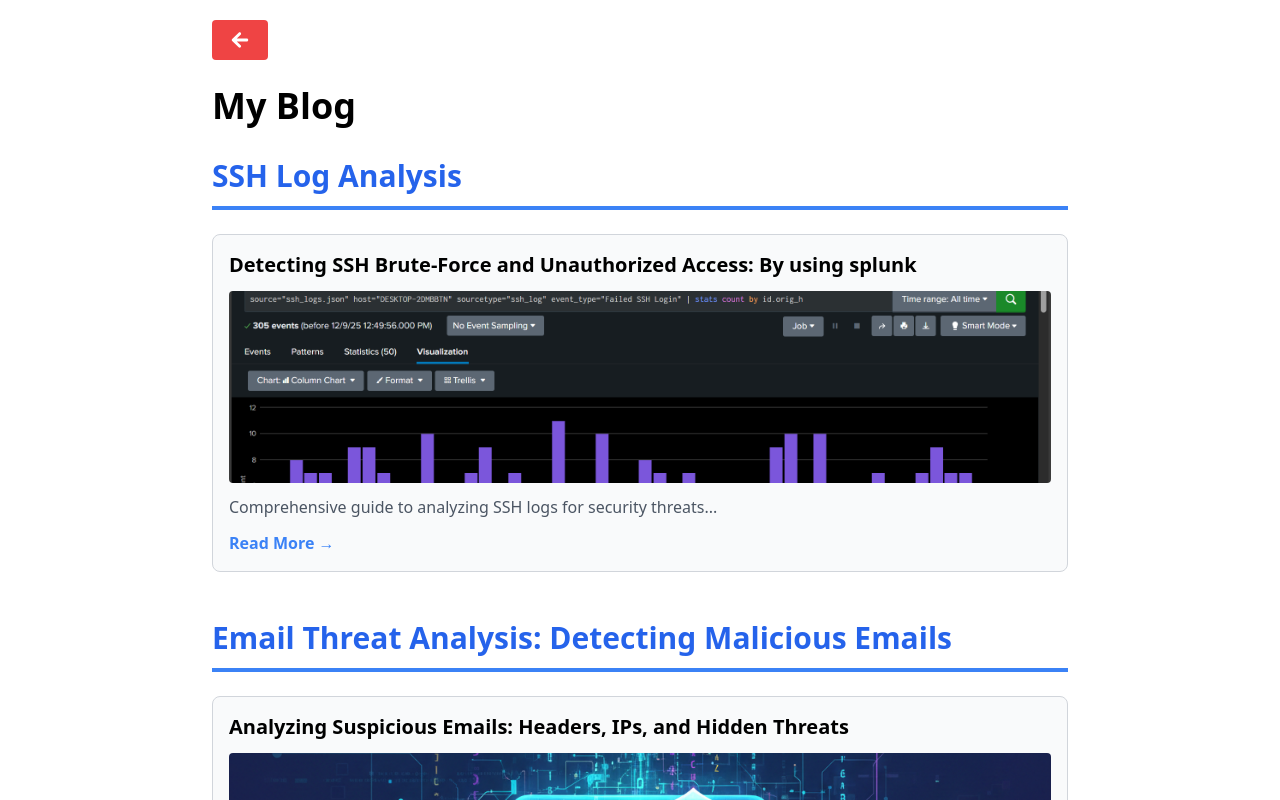
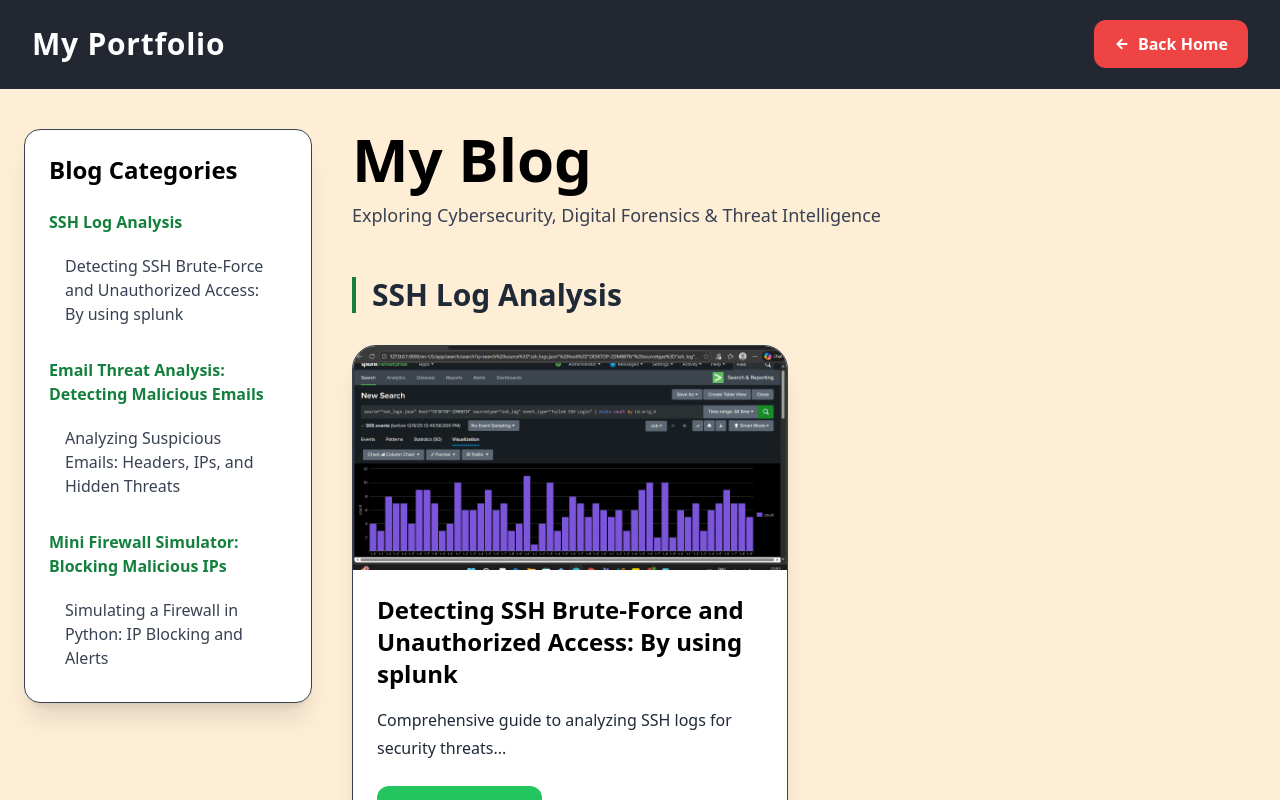
Before and after one commit to Viren-webx/portfolio, a React (Vite) app: page /blog in a window 1280 px wide. Shown: the top 800 px of the page. Built offline with nearby package versions, Linux system fonts and the light colour scheme.

Commit message:
Refactor BlogList for improved layout and navigation
Refactor BlogList component to improve layout and functionality. Added smooth scrolling to posts and enhanced the sidebar for better navigation.

```diff
--- a/src/BlogList.jsx
+++ b/src/BlogList.jsx
@@ -1,61 +1,226 @@
 import { Link } from "react-router-dom";
+import { useEffect, useState } from "react";
 import { useBlog } from "./UserContext/BlogContext";
 import { IoMdArrowRoundBack } from "react-icons/io";
 
-
 function BlogList() {
 const ctx = useBlog();
-  if (!ctx) return <div className="text-center py-8">Loading...</div>;
+
+if (!ctx) {
+  return <div>Loading...</div>;
+}
+
 const { posts } = ctx;
 
-  // Group posts by section
+const [activePost, setActivePost] = useState(null);
+
 const groupedPosts = posts.reduce((acc, post) => {
   const section = post.section || "Other";
+
   if (!acc[section]) {
     acc[section] = [];
   }
+
   acc[section].push(post);
+
   return acc;
 }, {});
 
+  const scrollToPost = (id) => {
+  const element = document.getElementById(`post-${id}`);
+
+  if (element) {
+    element.scrollIntoView({
+      behavior: "smooth",
+      block: "start",
+    });
+  }
+ useEffect(() => {
+  const handleScroll = () => {
+    const cards = document.querySelectorAll("[data-post]");
+
+    let current = null;
+
+    cards.forEach((card) => {
+      const rect = card.getBoundingClientRect();
+
+      // Card is near the top of the screen
+      if (rect.top <= 180 && rect.bottom >= 180) {
+        current = card.dataset.post;
+      }
+    });
+
+    if (current) {
+      setActivePost(current);
+    }
+  };
+
+  window.addEventListener("scroll", handleScroll);
+
+  handleScroll(); // Run once on load
+
+  return () => window.removeEventListener("scroll", handleScroll);
+}, []);
+};
+
   return (
-    <div className="p-5 max-w-4xl mx-auto">
-      <Link to="/" className="inline-block mb-5 px-4 py-2 bg-red-500 text-white  no-underline rounded font-extrabold hover:bg-red-600 text-2xl  transition">
+    <div className="min-h-screen bg-[#FFEED6] text-white">
+
+      {/* Header */}
+
+      <div className="border-b border-gray-800 backdrop-blur-md sticky top-0 z-50 bg-[#0B1120]/90">
+
+        <div className="max-w-7xl mx-auto px-8 py-5 flex justify-between items-center">
+
+          <h1 className="text-3xl font-bold tracking-wide">
+            My Portfolio
+          </h1>
+
+          <Link
+            to="/"
+            className="flex items-center gap-2  bg-red-500 hover:bg-red-600 transition px-5 py-3 rounded-xl font-semibold"
+          >
             <IoMdArrowRoundBack />
+            Back Home
           </Link>
-      <h1 className="text-4xl font-bold mb-8">My Blog</h1>
 
-      {posts.length === 0 && <p className="text-gray-600">No blog posts yet.</p>}
+        </div>
+
+      </div>
+
+      {/* Main */}
+
+      <div className="max-w-7xl mx-auto flex flex-col lg:flex-row gap-10 px-6 py-10">
+
+        {/* Sidebar */}
+
+        <aside className="lg:w-72">
+
+          <div className="bg-white rounded-2xl border border-gray-700 p-6 sticky top-28 shadow-xl">
+
+            <h2 className="text-2xl font-bold mb-6 text-black">
+              Blog Categories
+            </h2>
+
+<div className="space-y-6">
 
   {Object.entries(groupedPosts).map(([section, sectionPosts]) => (
-        <div key={section} className="mb-12">
-          <h2 className="text-3xl font-bold mb-6 pb-3 border-b-4 border-blue-500 text-blue-600">
+
+    <div key={section}>
+
+      <h3 className="text-green-700 font-bold mb-3">
+        {section}
+      </h3>
+
+<ul className="space-y-2">
+
+  {sectionPosts.map((post) => (
+
+<li
+  key={post.id}
+  onClick={() => scrollToPost(post.id)}
+  className={`cursor-pointer px-3 py-2 rounded-lg transition-all duration-300 border-l-4 ${
+    String(activePost) === String(post.id)
+      ? "border-gray-800 bg-green-500/20 text-black"
+      : "border-transparent text-gray-700 font-medium hover:text-black hover:bg-green-500/10"
+  }`}
+>
+  {post.title}
+</li>
+
+  ))}
+
+</ul>
+
+    </div>
+
+  ))}
+
+</div>
+
+          </div>
+
+        </aside>
+
+        {/* Blog Content */}
+
+        <div className="flex-1">
+
+          <h1 className="text-6xl text-black font-bold mb-3">
+            My Blog
+          </h1>
+
+          <p className="text-gray-700 text-lg mb-12">
+            Exploring Cybersecurity, Digital Forensics & Threat Intelligence
+          </p>
+
+          {Object.entries(groupedPosts).map(([section, sectionPosts]) => (
+
+            <div key={section} className="mb-16">
+
+              <h2 className="text-3xl font-bold  text-gray-800 mb-8 border-l-4 border-green-700 pl-4">
                 {section}
               </h2>
 
+              <div className="grid md:grid-cols-2 gap-8">
+
                 {sectionPosts.map((post) => (
-            <div key={post.id} className="border border-gray-300 rounded-lg p-4 mb-4 bg-gray-50 overflow-hidden hover:shadow-lg transition">
-              <h3 className="text-xl font-bold mb-3 text-black">{post.title}</h3>
+
+<div
+    id={`post-${post.id}`}
+    data-post={post.id}
+    key={post.id}
+    className="bg-white text-black rounded-3xl overflow-hidden border border-gray-700 hover:border-gray-300 hover:-translate-y-2 transition duration-300 shadow-xl scroll-mt-28"
+>
+
                     {post.img && (
                       <img
                         src={post.img}
                         alt={post.title}
-                  className="w-full h-48 object-cover rounded mb-3"
+                        className="h-56 w-full object-cover"
                       />
                     )}
-              <p className="text-gray-600 mb-3">
-                {post.sections && post.sections[0]?.description
-                  ? post.sections[0].description.substring(0, 150) + "..."
-                  : post.content?.substring(0, 150) + "..."}
+
+                    <div className="p-6">
+
+                      <h3 className="text-2xl font-bold mb-4">
+                        {post.title}
+                      </h3>
+
+                      <p className="text-gray-800 leading-7 mb-6">
+
+                        {post.sections &&
+                        post.sections[0]?.description
+                          ? post.sections[0].description.substring(0, 140) + "..."
+                          : post.content?.substring(0, 140) + "..."}
+
                       </p>
-              <Link to={`/blog/post/${post.id}`} className="text-blue-500 no-underline font-bold hover:text-blue-700">
-                Read More →
+
+                      <Link
+                        to={`/blog/post/${post.id}`}
+                        className="inline-block bg-green-500 hover:bg-green-600 text-black font-bold px-6 py-3 rounded-xl transition"
+                      >
+                        Read Article →
                       </Link>
+
                     </div>
+
+                  </div>
+
                 ))}
+
               </div>
+
+            </div>
+
           ))}
+
+        </div>
+
+      </div>
+
     </div>
   );
 }
+
 export default BlogList;
```
Lines whose indentation alone changed are shown as unchanged.
